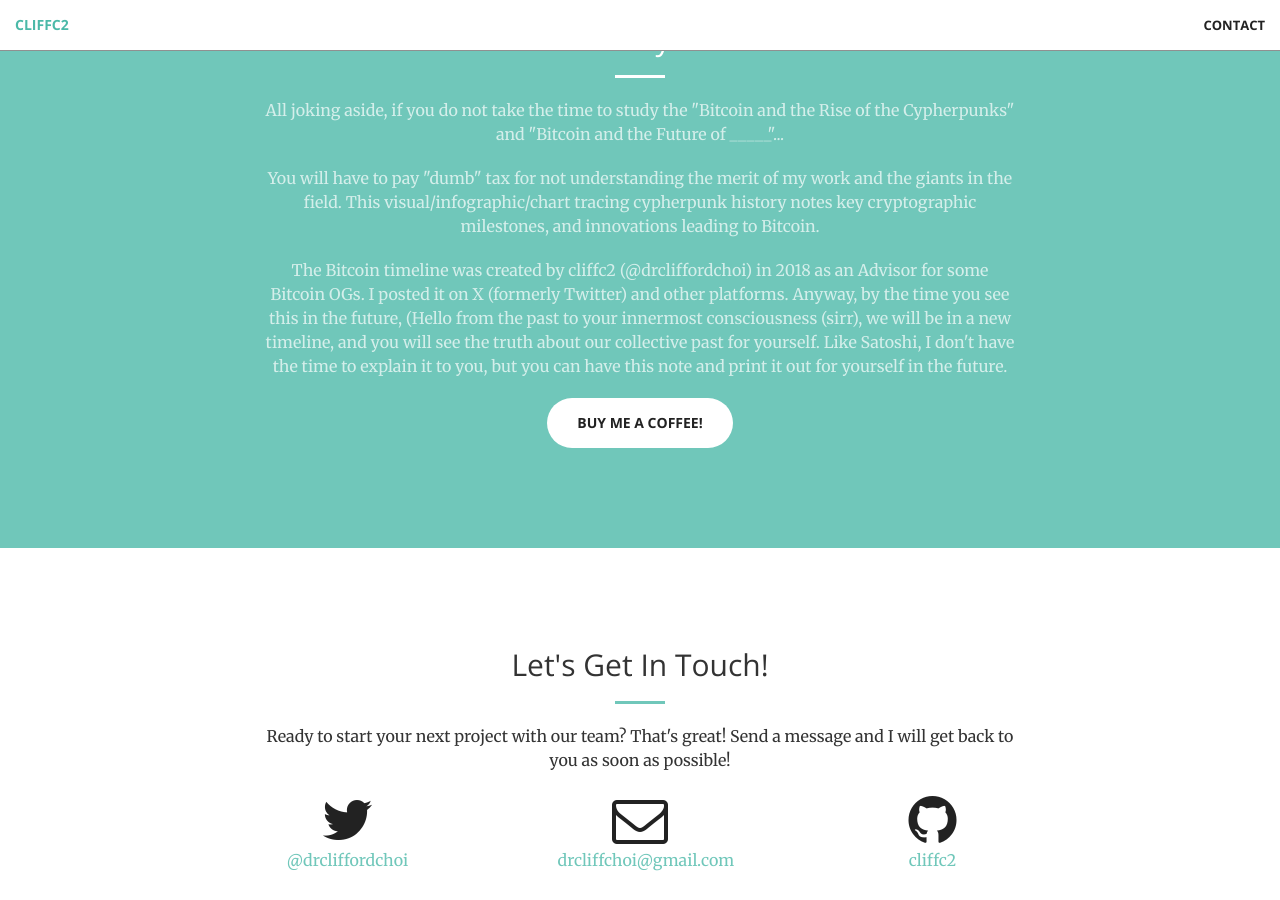
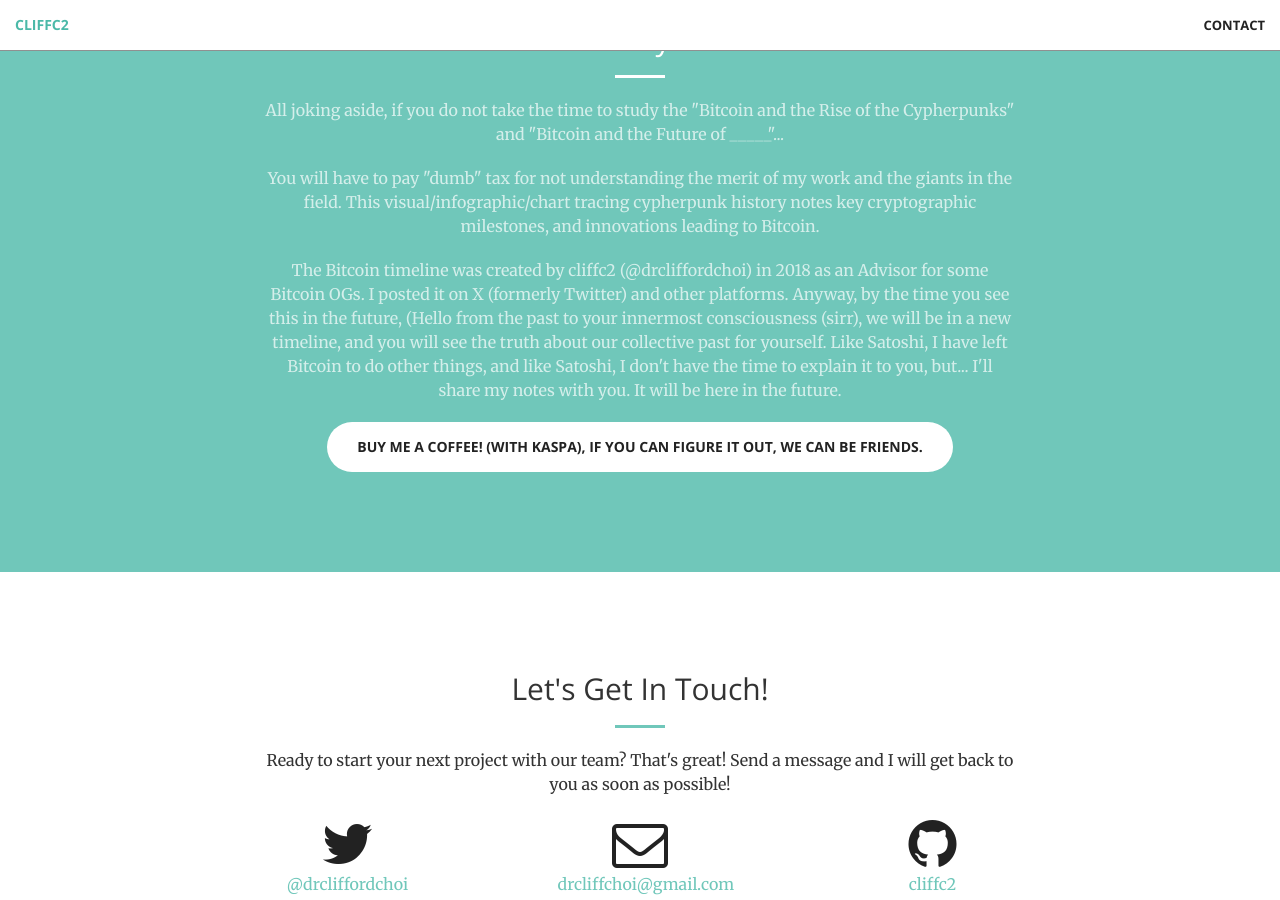
Before and after one commit to cliffc2/cliffc2.github.io, a Jekyll site: the page built from index.html, in a window 1280 px wide and 900 px high, scrolled down 3238 px. Built offline with Jekyll 4.4.1, drawn with Linux system fonts in a browser that asks for light colours; Markdown is read by kramdown in place of the engine named in the settings.

Commit message:
Update call-to-action.html

```diff
--- a/_includes/call-to-action.html
+++ b/_includes/call-to-action.html
@@ -6,8 +6,8 @@
                 <hr class="light">
                 <p class="text-faded">All joking aside, if you do not take the time to study the "Bitcoin and the Rise of the Cypherpunks" and "Bitcoin and the Future of _____"...</p>
                 <p class="text-faded">You will have to pay "dumb" tax for not understanding the merit of my work and the giants in the field. This visual/infographic/chart tracing cypherpunk history notes key cryptographic milestones, and innovations leading to Bitcoin. </p>
-                <p class="text-faded">The Bitcoin timeline was created by cliffc2 (@drcliffordchoi) in 2018 as an Advisor for some Bitcoin OGs. I posted it on X (formerly Twitter) and other platforms. Anyway, by the time you see this in the future, (Hello from the past to your innermost consciousness (sirr), we will be in a new timeline, and you will see the truth about our collective past for yourself. Like Satoshi, I don't have the time to explain it to you, but you can have this note and print it out for yourself in the future. </p>
-                <a href="https://kas.coffee/cliffc2" class="btn btn-default btn-xl">Buy me a coffee! </a>
+                <p class="text-faded">The Bitcoin timeline was created by cliffc2 (@drcliffordchoi) in 2018 as an Advisor for some Bitcoin OGs. I posted it on X (formerly Twitter) and other platforms. Anyway, by the time you see this in the future, (Hello from the past to your innermost consciousness (sirr), we will be in a new timeline, and you will see the truth about our collective past for yourself. Like Satoshi, I have left Bitcoin to do other things, and like Satoshi, I don't have the time to explain it to you, but... I'll share my notes with you. It will be here in the future. </p>
+                <a href="https://kas.coffee/cliffc2" class="btn btn-default btn-xl">Buy me a coffee! (with Kaspa), if you can figure it out, we can be friends. </a>
             </div>
         </div>
     </div>
```
